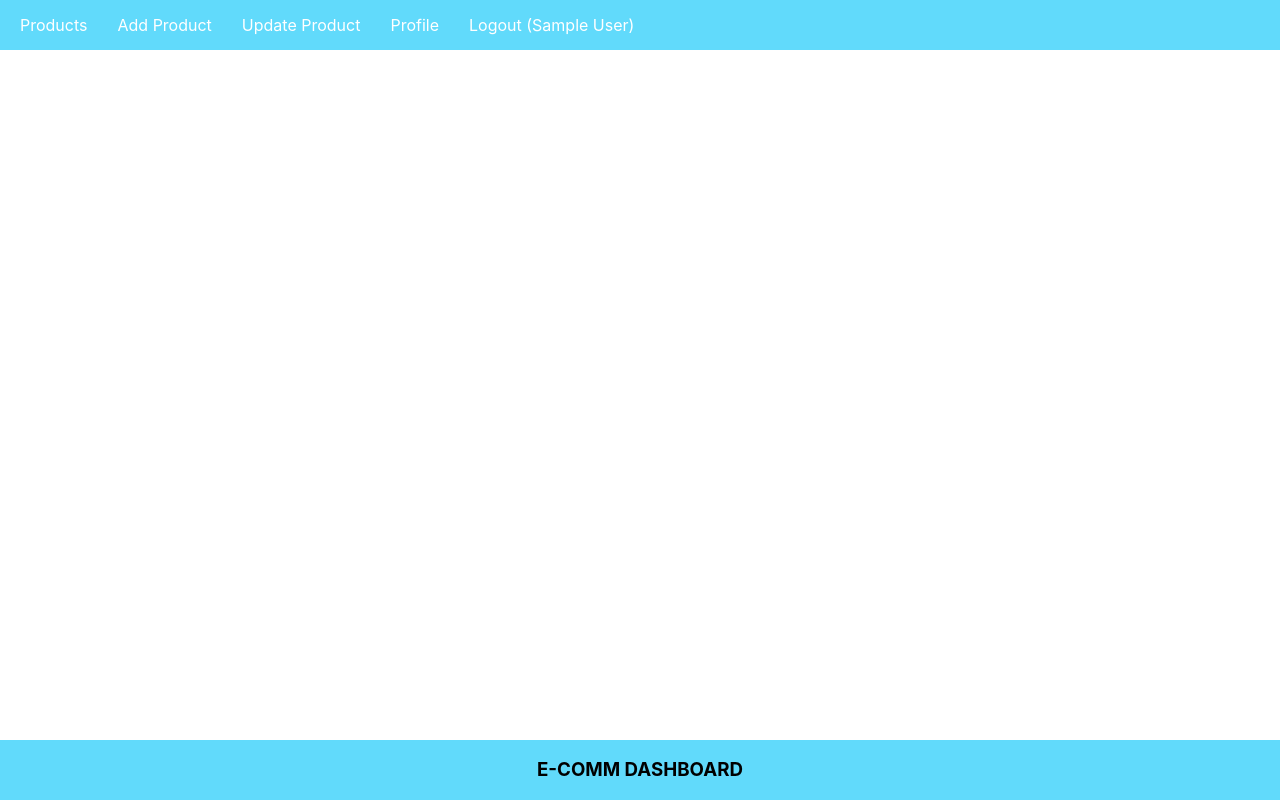
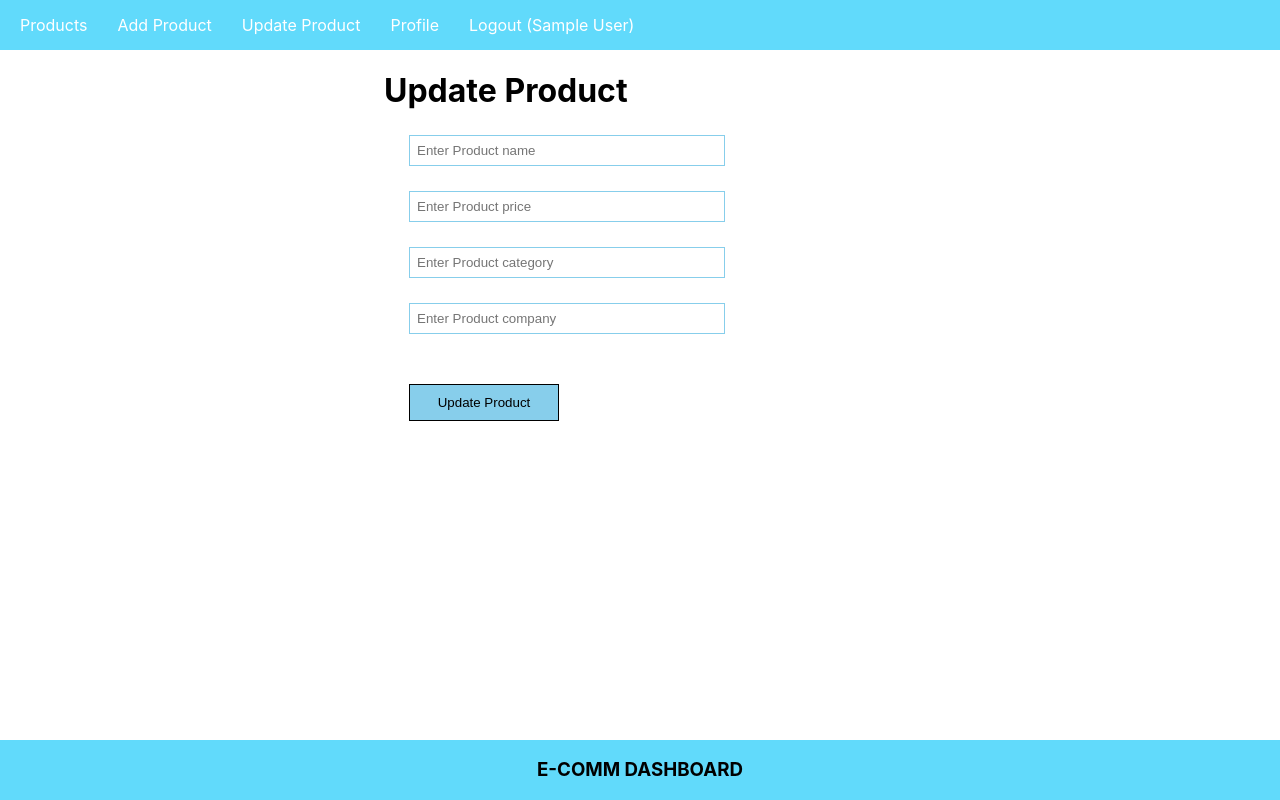
Before and after one commit to ShrutiRani7029/ECOMM-DASHBOARD-MERN-STACK-, a React (Create React App) app: page /update/1 in a window 1280 px wide. Built offline with nearby package versions, Linux system fonts and the light colour scheme; sample sign-in values are in the browser's storage.

Commit message:
update product in component ui-console updated

```diff
--- a/src/App.js
+++ b/src/App.js
@@ -7,6 +7,7 @@
 import Login from './components/Login';
 import AddProduct from './components/AddProduct';
 import ProductList from './components/ProductList';
+import UpdateProduct from './components/UpdateProduct';
 
 
 function App() {
@@ -19,7 +20,7 @@
         <Route element={<PrivateComponent />}>
         <Route path= "/" element={<ProductList/>} />
         <Route path= "/add" element={<AddProduct />} />
-        <Route path= "/update" element={<h1>Update Product Component</h1>} />
+        <Route path= "/update/:id" element={<UpdateProduct/>} />
         <Route path= "/logout" element={<h1>Logout Component</h1>} />
         <Route path= "/profile" element={<h1>Profile Component</h1>} />
         </Route>
--- a/src/components/ProductList.js
+++ b/src/components/ProductList.js
@@ -1,4 +1,5 @@
 import React, { useState, useEffect } from "react";
+import { Link } from "react-router-dom"; // Import Link from react-router-dom
 
 const ProductList = () => {
   const [products, setProducts] = useState([]);
@@ -39,7 +40,11 @@
           <li>{item.name}</li>
           <li>{item.price}</li>
           <li>{item.category}</li>
-          <li><button onClick={()=>deleteProduct(item._id)}>Delete</button></li>
+          <li>
+          <button onClick={()=>deleteProduct(item._id)}>Delete</button>
+          <Link to={"/update/"+item._id}>Update</Link>
+
+          </li>
         </ul>
       ))}
     </div>
--- /dev/null
+++ b/src/components/UpdateProduct.js
@@ -0,0 +1,30 @@
+import React from 'react'
+
+const UpdateProduct = ()=>{
+     const[name,setName]=React.useState('');
+     const[price,setPrice]=React.useState('');
+     const[category,setCategory]=React.useState('');
+     const[company,setCompany]=React.useState('');
+
+     const UpdateProduct=async()=>{
+        console.warn(name,price,category,company)
+
+     }
+
+    return(
+        <div className='product'>
+            <h1>Update Product</h1>
+            <input type="text" placeholder="Enter Product name" className='inputBox' value={name} onChange={(e)=>{setName(e.target.value)}}/>
+
+            <input type="text" placeholder="Enter Product price" className='inputBox' value={price} onChange={(e)=>{setPrice(e.target.value)}}/>
+
+            <input type="text" placeholder="Enter Product category" className='inputBox' value={category} onChange={(e)=>{setCategory(e.target.value)}}/>
+
+            <input type="text" placeholder="Enter Product company" className='inputBox' value={company} onChange={(e)=>{setCompany(e.target.value)}}/>
+
+            <button onClick={UpdateProduct} className='appButton'>Update Product</button>
+        </div>
+    )
+}
+
+export default UpdateProduct;
```
